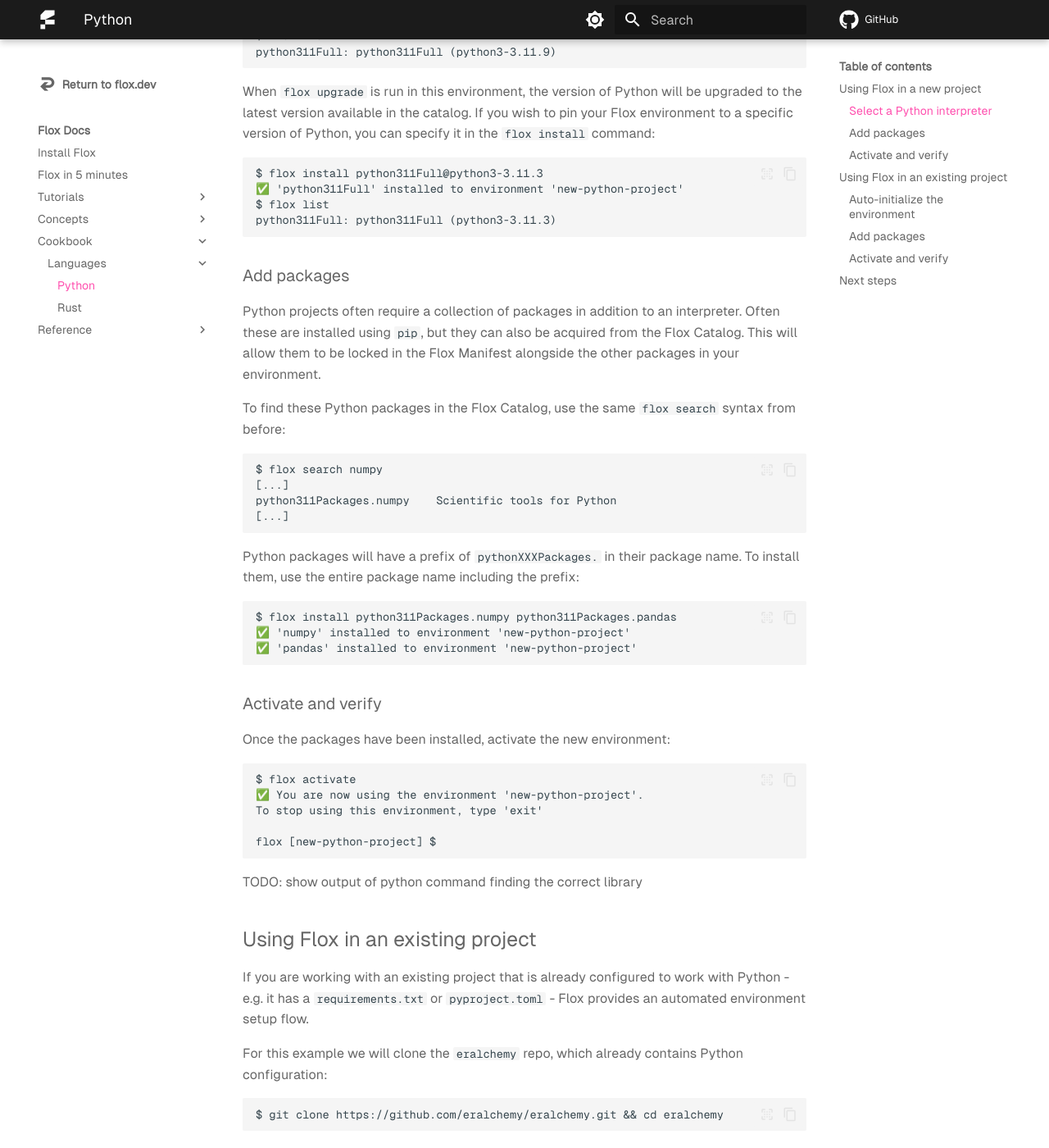
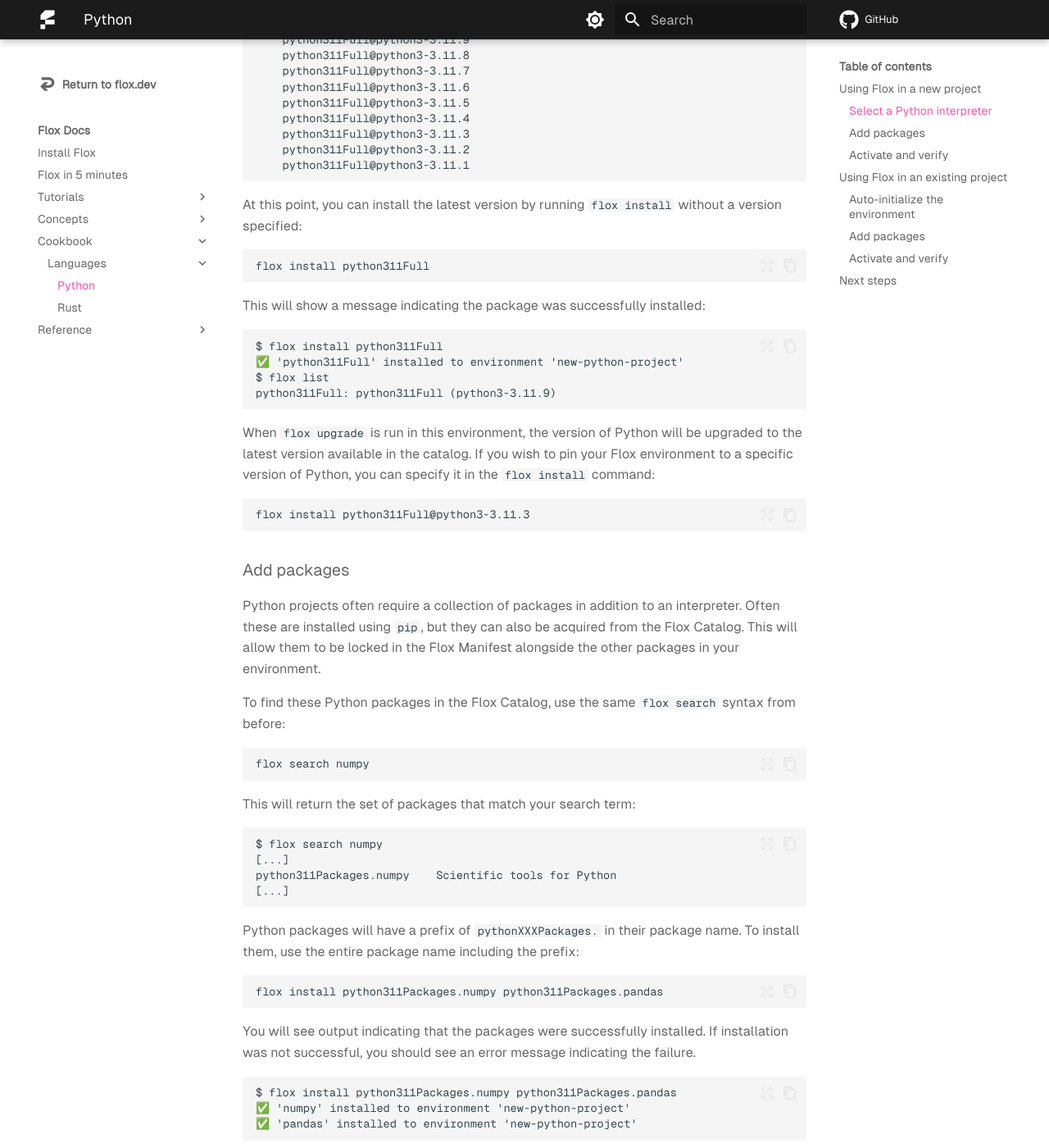
Before and after one commit to flox/floxdocs, an MkDocs documentation site: the page built from docs/cookbook/languages/python.md, in a window 1280 px wide and 1400 px high, scrolled down 1389 px. Shown: the whole window at 82% size. Built offline with MkDocs 1.6.1 and Material for MkDocs 9.7.7, drawn with Linux system fonts in a browser that asks for light colours; plug-ins that fetch from the network failed and are left out; comment, search, counter and statistics services are not loaded; some of the changed text lies outside the part shown.

Commit message:
moved commands into their own blocks
Signed-off-by: Ross Turk <ross@rossturk.com>

````diff
--- a/docs/cookbook/languages/python.md
+++ b/docs/cookbook/languages/python.md
@@ -12,10 +12,16 @@
 Getting started with Flox is super simple. First, create and/or `cd` into your project directory.
 
 ```
-$ mkdir new-python-project && cd new-python-project
+mkdir new-python-project && cd new-python-project
 ```
 
 Next, initialize your Flox environment:
+
+```
+flox init
+```
+
+This will suggest a few commands you can run next:
 
 ```
 $ flox init
@@ -35,6 +41,12 @@
 To begin, we need a Python interpreter. For this example, we will using Python 3.11. Search for the version of Python your project requires:
 
 ```
+flox search python311
+```
+
+This will show you the list of packages matching the major and minor version of Python you need:
+
+```
 $ flox search python311
 python311      High-level dynamically-typed programming language
 python311Full  High-level dynamically-typed programming language
@@ -43,6 +55,12 @@
 ```
 
 To see the specific versions of Python available in the Flox Catalog, use the `flox show` command:
+
+```
+flox show python311Full
+```
+
+This will list all of the releases that match the major and minor numbers you provided:
 
 ```
 $ flox show python311Full
@@ -61,6 +79,12 @@
 At this point, you can install the latest version by running `flox install` without a version specified:
 
 ```
+flox install python311Full
+```
+
+This will show a message indicating the package was successfully installed:
+
+```
 $ flox install python311Full
 ✅ 'python311Full' installed to environment 'new-python-project'
 $ flox list
@@ -70,10 +94,7 @@
 When `flox upgrade` is run in this environment, the version of Python will be upgraded to the latest version available in the catalog. If you wish to pin your Flox environment to a specific version of Python, you can specify it in the `flox install` command:
 
 ```
-$ flox install python311Full@python3-3.11.3
-✅ 'python311Full' installed to environment 'new-python-project'
-$ flox list
-python311Full: python311Full (python3-3.11.3)
+flox install python311Full@python3-3.11.3
 ```
 
 ### Add packages
@@ -81,6 +102,12 @@
 Python projects often require a collection of packages in addition to an interpreter. Often these are installed using `pip`, but they can also be acquired from the Flox Catalog. This will allow them to be locked in the Flox Manifest alongside the other packages in your environment.
 
 To find these Python packages in the Flox Catalog, use the same `flox search` syntax from before:
+
+```
+flox search numpy
+```
+
+This will return the set of packages that match your search term:
 
 ```
 $ flox search numpy
@@ -92,6 +119,12 @@
 Python packages will have a prefix of `pythonXXXPackages.` in their package name. To install them, use the entire package name including the prefix:
 
 ```
+flox install python311Packages.numpy python311Packages.pandas
+```
+
+You will see output indicating that the packages were successfully installed. If installation was not successful, you should see an error message indicating the failure.
+
+```
 $ flox install python311Packages.numpy python311Packages.pandas
 ✅ 'numpy' installed to environment 'new-python-project'
 ✅ 'pandas' installed to environment 'new-python-project'
@@ -101,15 +134,18 @@
 Once the packages have been installed, activate the new environment:
 
 ```
+flox activate
+```
+
+This will put you into a new subshell with your environment active:
+
+```
 $ flox activate
 ✅ You are now using the environment 'new-python-project'.
 To stop using this environment, type 'exit'
 
 flox [new-python-project] $
 ```
-
-TODO: show output of python command finding the correct library
-
 
 ## Using Flox in an existing project
 
@@ -118,12 +154,18 @@
 For this example we will clone the `eralchemy` repo, which already contains Python configuration:
 
 ```
-$ git clone https://github.com/eralchemy/eralchemy.git && cd eralchemy
+git clone https://github.com/eralchemy/eralchemy.git && cd eralchemy
 ```
 
 ### Auto-initialize the environment
 
 Once inside `eralchemy`s project directory, initialize a new Flox environment:
+
+```
+flox init
+```
+
+You will see the following question in the output:
 
 ```
 $ flox init
@@ -214,8 +256,7 @@
 To do this, we could `flox edit` and add `graphviz` to the `[install]` section of our environment's software manifest, but it's just as easy to install it from the command line. So let’s do that.
 
 ```
-$ flox install graphviz
-✅ 'graphviz' installed to environment 'eralchemy'
+flox install graphviz
 ```
 
 Now it's time to put this environment through its paces.
@@ -223,6 +264,12 @@
 ### Activate and verify
 
 First let's activate the environment:
+
+```
+flox activate
+```
+
+You should see output indicating that the Python virtual environment has been created:
 
 ```
 $ flox activate
@@ -233,7 +280,7 @@
 Activating python virtual environment
 ```
 
-And then, validate that `eralchemy` is available.
+At this point, the version of `eralchemy` is available within your environment.
 
 ```
 (python) flox [eralchemy] $ which eralchemy
````
